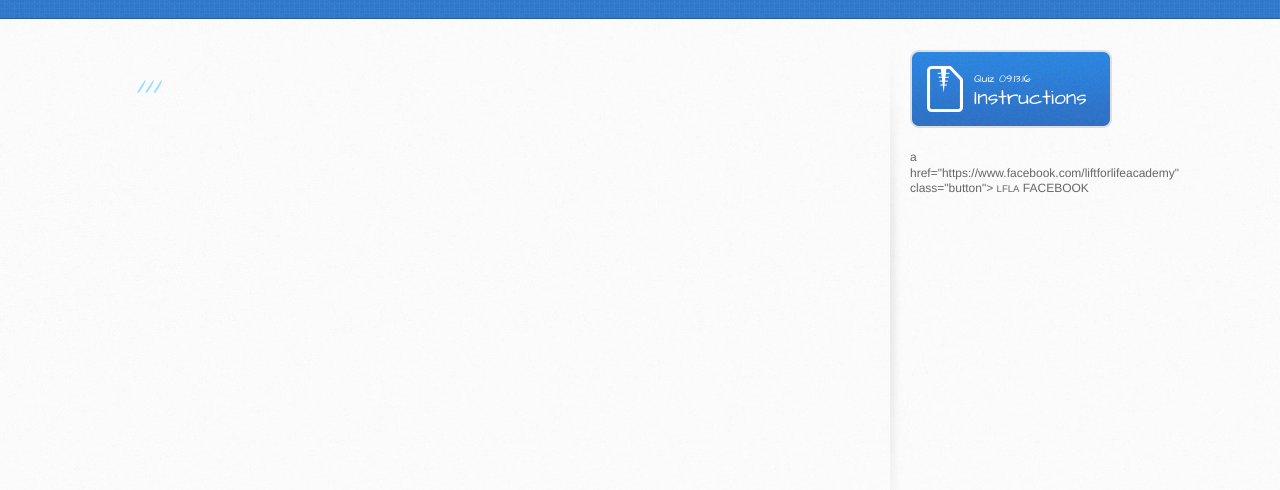
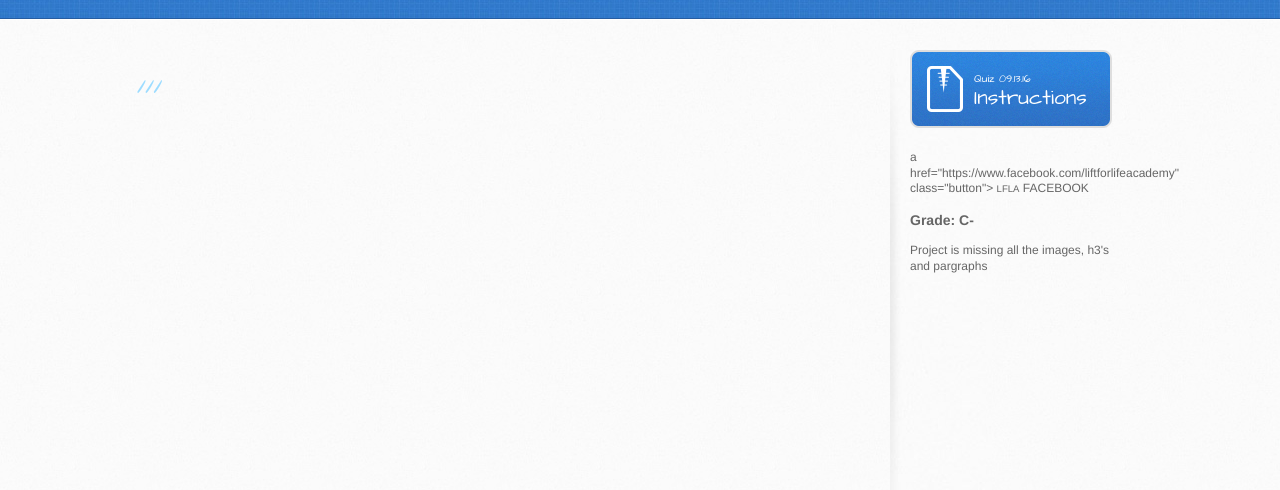
Before and after one commit to Jermaine80/Quiz091316, a plain HTML site: page index.html in a window 1280 px wide. Shown: the part 182-672 px from the top of the page. Drawn offline with Linux system fonts and the light colour scheme.

Commit message:
Update index.html

```diff
--- a/index.html
+++ b/index.html
@@ -44,7 +44,8 @@
             FACEBOOK
             </a>
 
-
+            <h3>Grade: C-</h3>
+            <p>Project is missing all the images, h3's and pargraphs</p>
 
 
             </aside>
```
